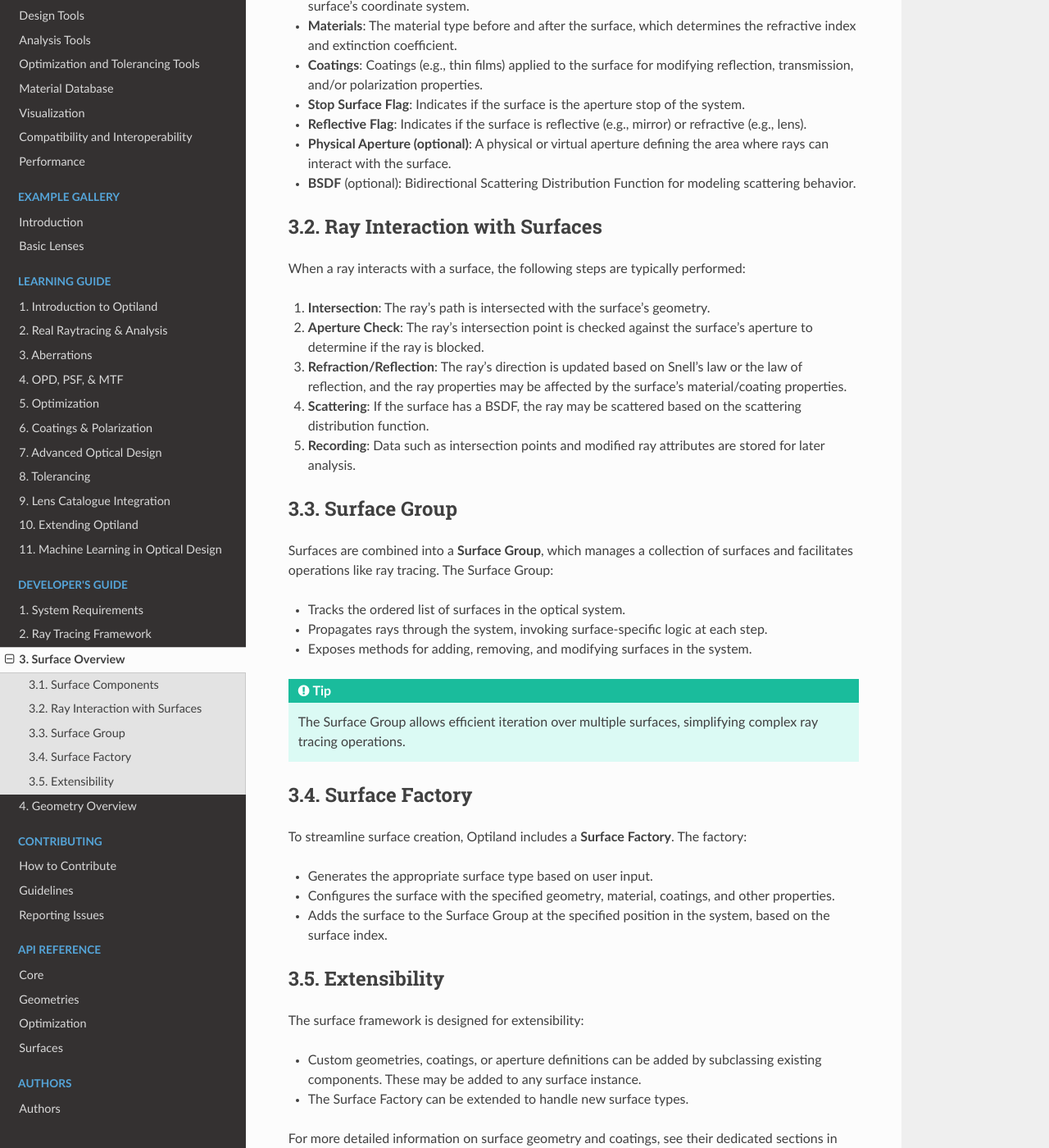
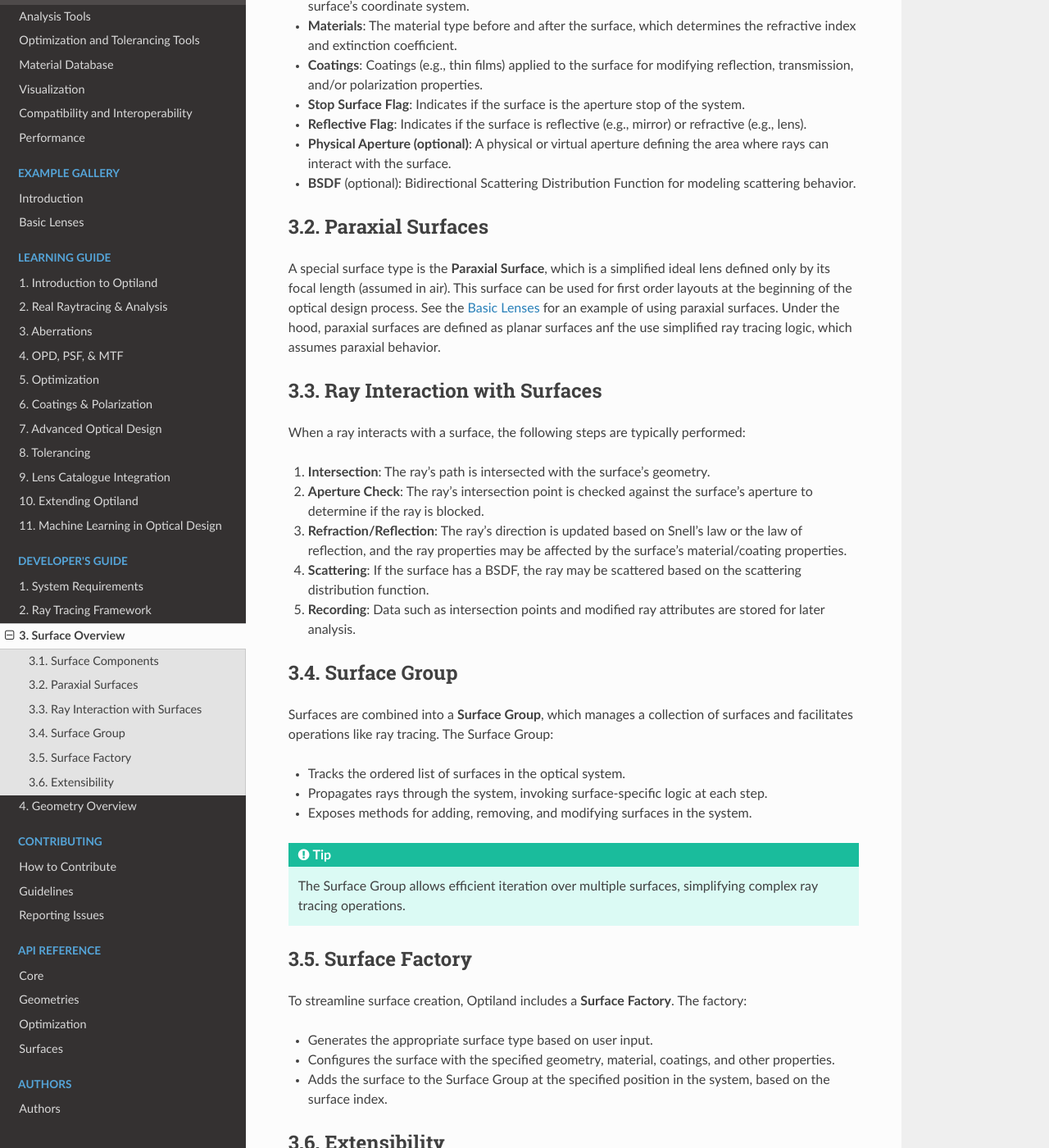
Before and after one commit to HarrisonKramer/optiland, a Sphinx documentation site: the page built from docs/developers_guide/surface_overview.rst, in a window 1280 px wide and 1400 px high, scrolled down 388 px. Shown: the whole window at 82% size. Built offline with Sphinx 7.4.7 and the Read the Docs theme 3.1.0, drawn with Linux system fonts in a browser that asks for light colours; pages that are not in the unit, such as notebooks, are missing from menus.

Commit message:
docs: update surface overview and gallery to include paraxial surfaces and first order layout example

```diff
--- a/docs/developers_guide/surface_overview.rst
+++ b/docs/developers_guide/surface_overview.rst
@@ -18,6 +18,13 @@ A surface consists of several components that define its optical properties:
 - **Reflective Flag**: Indicates if the surface is reflective (e.g., mirror) or refractive (e.g., lens).
 - **Physical Aperture (optional)**: A physical or virtual aperture defining the area where rays can interact with the surface.
 - **BSDF** (optional): Bidirectional Scattering Distribution Function for modeling scattering behavior.
+
+Paraxial Surfaces
+-----------------
+
+A special surface type is the **Paraxial Surface**, which is a simplified ideal lens defined only by its focal length (assumed in air). This surface can be used for first order layouts
+at the beginning of the optical design process. See the :ref:`gallery_basic_lenses` for an example of using paraxial surfaces. Under the hood, paraxial surfaces are defined as planar
+surfaces anf the use simplified ray tracing logic, which assumes paraxial behavior.
 
 Ray Interaction with Surfaces
 -----------------------------
--- a/docs/gallery/basic_lenses.rst
+++ b/docs/gallery/basic_lenses.rst
@@ -12,6 +12,7 @@ These lenses demonstrate how simple lens systems can be built using Optiland.
 .. nbgallery::
    basic_lenses/singlet
    basic_lenses/doublet
+   basic_lens/first_order_layout
    basic_lenses/triplet
    basic_lenses/Cooke_Triplet
    basic_lenses/eyepiece
```
Also changed, not shown: docs/gallery/basic_lenses/first_order_layout.ipynb.
